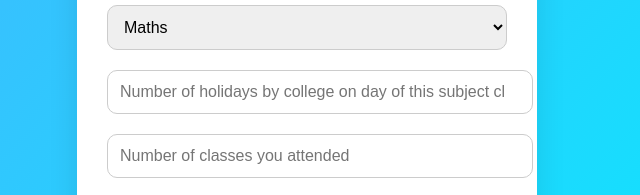
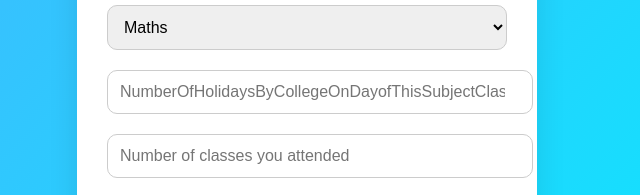
Before and after one commit to nitishmahajanlegend2-sketch/college_attendance_calc, a plain HTML site: page index.html in a window 1280 px wide. Shown: the part 315-510 px from the top of the page, 333-973 px from the left. Drawn offline with Linux system fonts and the light colour scheme.

Commit message:
Update index.html

```diff
--- a/index.html
+++ b/index.html
@@ -70,7 +70,7 @@
       <option value="9">Punjabi basic</option>
     </select>
 
-    <input type="number" id="holidays" placeholder="Number of holidays by college on day of this subject class" min="0">
+    <input type="number" id="holidays" placeholder="NumberOfHolidaysByCollegeOnDayofThisSubjectClass" min="0">
     <input type="number" id="attended" placeholder="Number of classes you attended" min="0">
     <button onclick="calculateAttendance()">Calculate</button>
 
```
